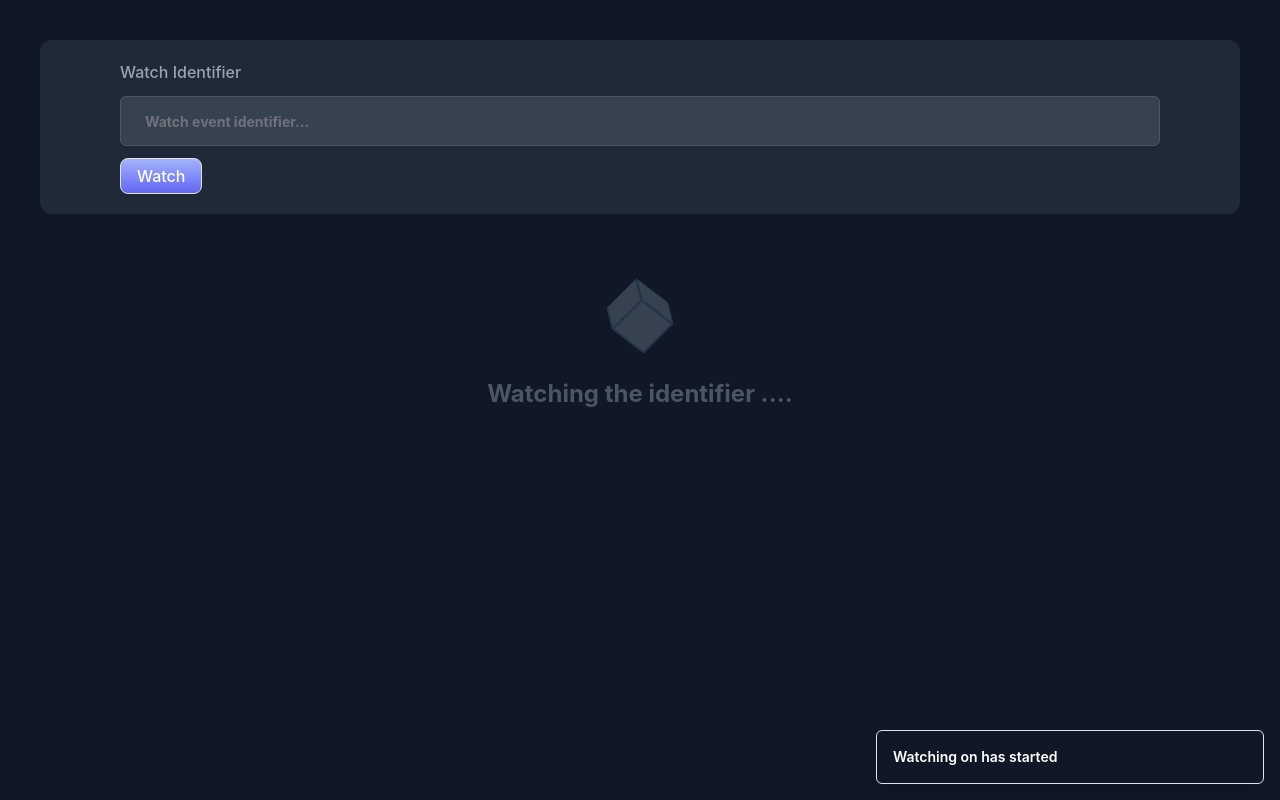
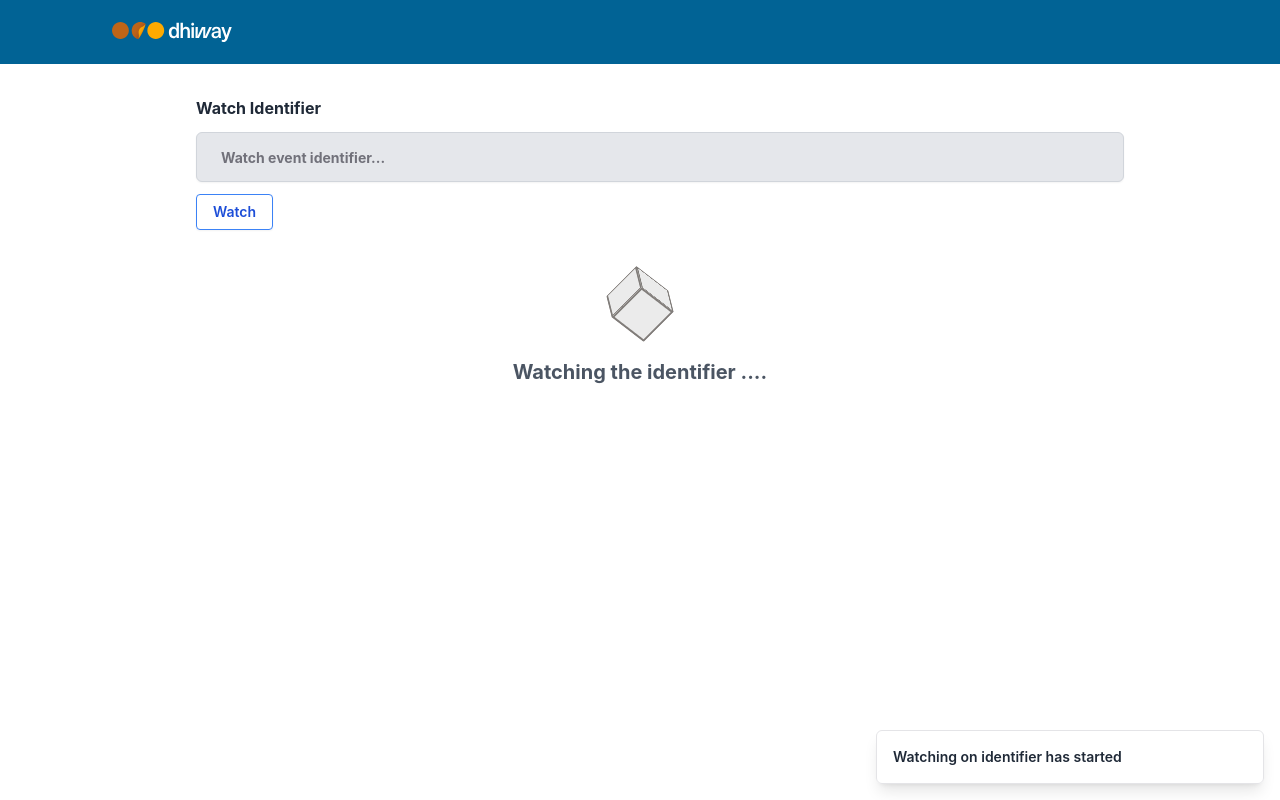
Before and after one commit to dhiway/dedi-public, a React (Vite) app: page /watcher in a window 1280 px wide. Both pictures are taken after a click on the button "Watch". Built offline with nearby package versions, Linux system fonts and the light colour scheme.

Commit message:
fix: ui change to light theme

```diff
--- a/src/components/header/Header.tsx
+++ b/src/components/header/Header.tsx
@@ -6,7 +6,7 @@ const Header = () => {
     const navigate = useNavigate();
 
     return (
-        <div className="w-full h-16 px-4 flex items-center justify-between bg-gradient-to-r bg-[#016395] rounded-b-sm">
+        <div className="w-full h-16 px-4 flex items-center justify-between bg-gradient-to-r bg-[#016395]">
             <div onClick={() => { navigate({ to: '/' }) }} className="flex flex-row text-sky-50 ml-24">
                 <img src={dhiwayLogo} className="w-[120px]" />
             </div>
--- a/src/index.css
+++ b/src/index.css
@@ -127,11 +127,11 @@ h1 {
  }
 
  .blockspinn > div {
-  background-color: #374251;
+  background-color: #EBEBEB;
   height: 100%;
   position: absolute;
   width: 100%;
-  border: 2px solid #213547;
+  border: 2px solid #817d7a;
  }
 
  .blockspinn div:nth-of-type(1) {
--- a/src/pages/Watcher/Loadertext.tsx
+++ b/src/pages/Watcher/Loadertext.tsx
@@ -35,7 +35,7 @@ const Loader = () => {
 
   return (
     <div>
-    <div className="flex justify-center items-center w-[100%] mt-20">
+    <div className="flex justify-center items-center w-[100%] mt-10">
     < div className="blockspinn">
     <div></div>
     <div></div>
@@ -45,9 +45,9 @@ const Loader = () => {
     <div></div>
     </div>
     </div>
-    <div className="flex justify-center items-center mt-10"> {/* Centering on screen */}
+    <div className="flex justify-center items-center mt-8"> {/* Centering on screen */}
 
-      <h1 className="text-2xl text-gray-600 font-bold"> {/* Increased size, improved contrast */}
+      <h1 className="text-xl text-gray-600 font-bold"> {/* Increased size, improved contrast */}
         <AnimatedText phrases={loadingPhrases} />
       </h1>
     </div>
--- a/src/pages/Watcher/Watcher.tsx
+++ b/src/pages/Watcher/Watcher.tsx
@@ -7,6 +7,7 @@ import PuffLoader from "react-spinners/PuffLoader";
 import * as Cord from "@cord.network/sdk";
 import { Buffer } from "buffer";
 import Loader from "./Loadertext";
+import Header from "@/components/header/Header";
 
 const Watcher = () => {
     const divRef = useRef(null);
@@ -47,6 +48,7 @@ const Watcher = () => {
                     });
 
                     if (newEvents.length > 0) {
+                        console.log("heredata",newEvents);
                         setEventsList((prev) => [...prev, ...newEvents]);
                     }
                 });
@@ -84,9 +86,10 @@ const Watcher = () => {
         }
     }, []);
     return (
-        <div className="bg-[#101726] text-white min-h-screen">
-            <div className='flex flex-row '>
-            <div className='w-[100%] bg-[#1f2937] flex mt-10 mx-10 rounded-xl'>
+        <div className="bg-white text-black min-h-screen">
+            <Header/>
+
+            <div className='w-[100%] bg-white flex-row flex mt-5 mx-5 rounded-xl  justify-center'>
             {/* <div className='w-[50%] '>
                     <div className='px-20 py-5'>
 
@@ -115,30 +118,30 @@ const Watcher = () => {
 
                     </div>
                 </div> */}
-                <div className='w-[100%]'>
+                <div className='w-[85%]'>
 
-                <div className='px-20 py-5'>
-                            <Label className='font-regular text-base text-gray-400' htmlFor="search-identity">
+                <div className='px-20 py-3'>
+                            <Label className='font-bold text-base text-gray-800 ' htmlFor="search-identity">
                                 Watch Identifier
                             </Label>
                             <Input
                                 id="search-identity"
                                 type="text"
                                   placeholder="Watch event identifier..."
-                                className="mt-3 p-6 text-white border-[#4b5663] bg-[#374251] font-bold"
+                                className="mt-3 p-6 text-gray-700 border-gray-300 bg-gray-200 font-bold hover:border-gray-400 focus-visible:ring-0"
                                 onChange={(e: any) => {
                                     setIdentifierForWatch(e.target.value)
                                 }}
                             />
                             <Button
                                 id="first-create"
-                                className="cursor-pointer bg-transparent mt-3 font-regular text-base text-white transition-all rounded-lg hover:to-indigo-600 bg-gradient-to-b from-indigo-300 via-indigo-400 to-indigo-500 hover:text-white"
+                                className="cursor-pointer bg-transparent mt-3 hover:bg-blue-500 text-blue-700 font-semibold hover:text-gray-800 py-2 px-4 border border-blue-500 hover:border-transparent rounded"
                                 onClick={() => {
                                     toast({
                                         variant: "default",
-                                        title: `Watching on ${identifierForWatch} has started`,
+                                        title: `Watching on identifier ${identifierForWatch} has started`,
                                         description: "",
-                                        className: "bg-transparent text-white",
+                                        className: "bg-transparent text-gray-800",
                                     })
                                     handleEvent();
                                 }}
@@ -149,37 +152,44 @@ const Watcher = () => {
                         </div>
                 </div>
                 </div>
-                </div>
-                <div className=' rounded mt-5 text-white' ref={divRef}>
-                            {wathcingevent && eventsList && eventsList.length == 0 &&
-                                // <PuffLoader
-                                //     color="#9fa5c6"
-                                //     className='h-full ml-[45%] position-relative z-index-9999'
-                                //     size={height}
 
-                                // />
-                                <Loader/>
-                            }
-                            {/* {eventsList && eventsList.length > 0 &&
-                                <p id="event" className='text-white w-fit text-sm text-start overflow-auto w-[100%] '>{JSON.stringify(eventsList, null, 2)}</p>
+                <div className="rounded text-white w-full flex flex-col justify-center items-center" ref={divRef}>
 
-                            } */}
-                                  {eventsList && eventsList.length > 0 &&
-                             eventsList.map((event,index)=>{
-                                const colorIndex = index > 3 ? index % myColors.length : index;
-                                return (
-                                    <div className={`w-100 bg-[#1f2937] p-5 mx-10 my-2 border-l-4 ${myColors[colorIndex]} shadow-md rounded-xl`}>
-                                        <p className="text-gray-200"><span className="font-bold">Message :</span> {event.message}</p>
-                                        <p className="text-gray-200"><span className="font-bold">Author :</span> {event.author}</p>
-                                        <p className="text-gray-200"><span className="font-bold">Blockhash :</span> {event.blockhash}</p>
-                                    </div>
-                                )
-                             })
 
-                            }
-                            <div className=''></div>
+        {eventsList && eventsList.length > 0 && (
+        <div className="w-[85%] max-h-[65vh] overflow-y-auto rounded-md p-4 scrollbar-thin scrollbar-thumb-black-500 scrollbar-track-black-300">
+            <div className="w-full flex flex-col items-center">
+                {eventsList.map((event, index) => {
+                    const colorIndex = index > 3 ? index % myColors.length : index;
+                    return (
+                        <div
+                            key={index}
+                            className={`w-[85%] p-5 my-2 border-l-4 ${myColors[colorIndex]} shadow-md rounded-md bg-white`}
+                        >
+                            <p className="text-gray-800">
+                                <span className="font-bold">Message :</span> {event.message}
+                            </p>
+                            <p className="text-gray-800">
+                                <span className="font-bold">Author :</span> {event.author}
+                            </p>
+                            <p className="text-gray-800">
+                                <span className="font-bold">Blockhash :</span> <a
+                href={`https://apps.cord.network/?rpc=wss://registries.demo.cord.network/#/explorer/query/${event.blockhash}`} // Replace with your explorer URL
+                target="_blank"
+                rel="noopener noreferrer"
+                className=" text-skyblue-500 hover:text-blue-700" // Basic link styling
+              >{event.blockhash}</a>
+                            </p>
+                        </div>
+                    );
+                })}
+            </div>
+            </div>
+        )}
 
-                        </div>
+        {wathcingevent && <Loader />}
+        </div>
+
 
         </div>
     )
```
